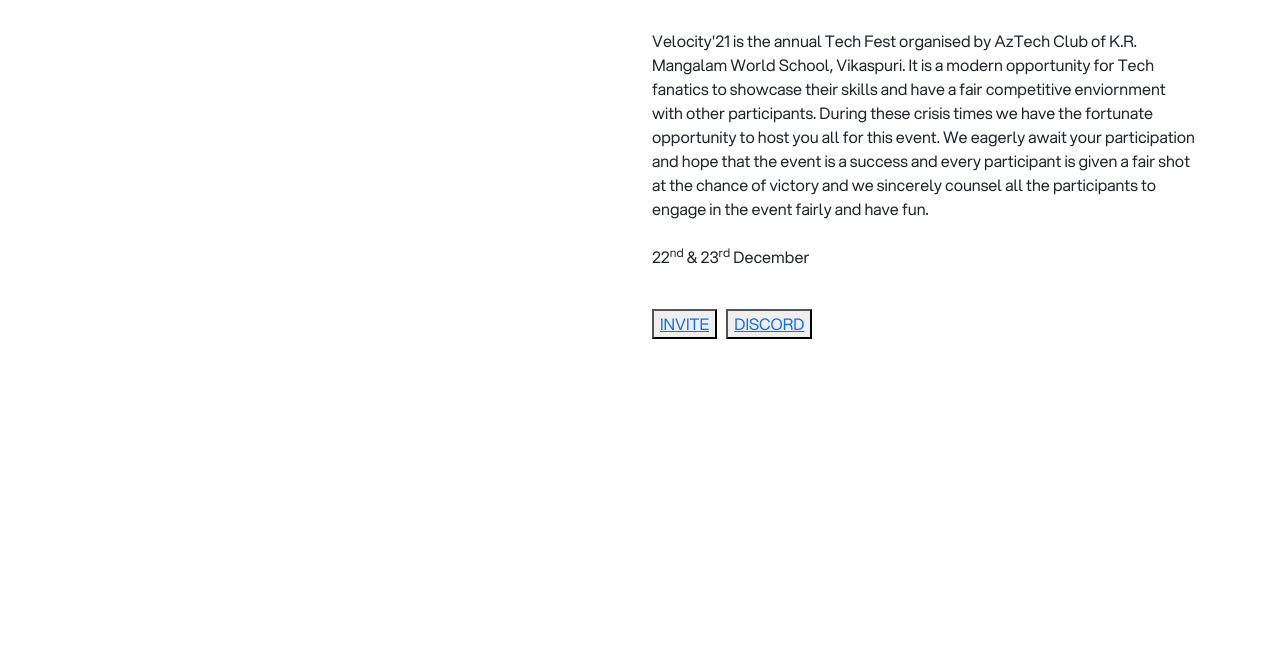
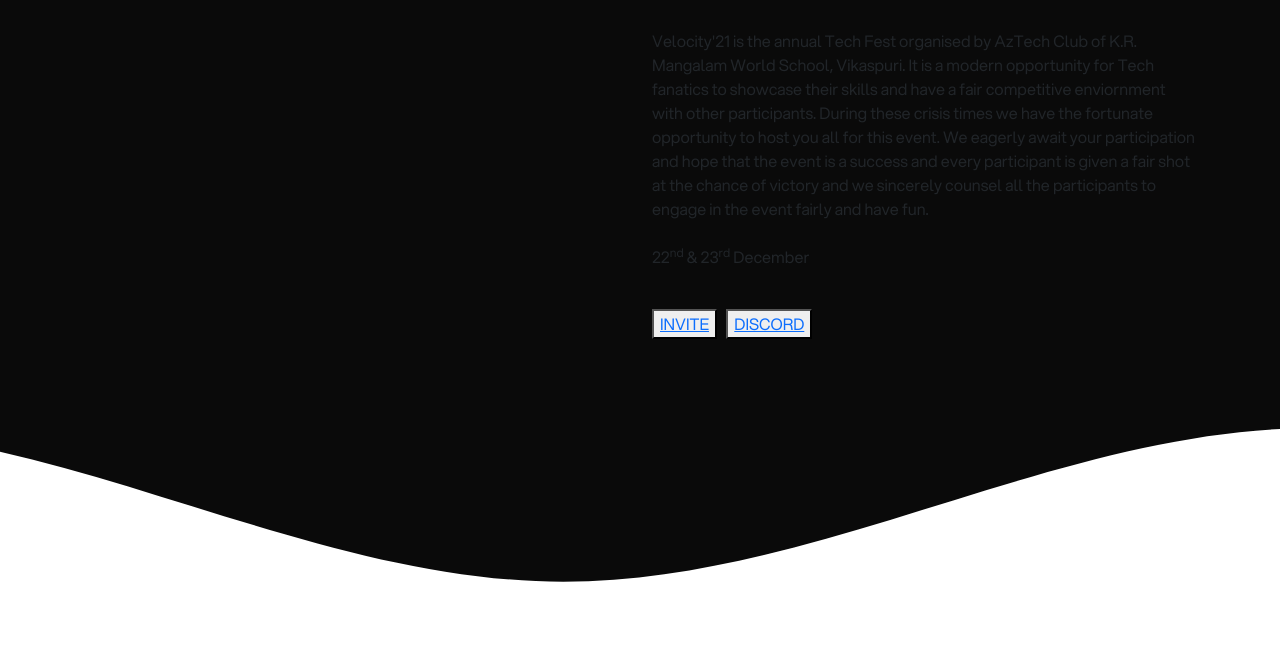
Before and after one commit to Kyna13/velocity-static, a plain HTML site: page index.html in a window 1280 px wide. Shown: the part 109-756 px from the top of the page. Drawn offline with nearby package versions, Linux system fonts and the light colour scheme; a web font is replaced by a local one.

Commit message:
Update navbar.css

```diff
--- a/navbar.css
+++ b/navbar.css
@@ -22,6 +22,7 @@
 
 body{
   font-family: 'Aspekta';
+  background: #0A0A0A;
 }
 
 nav{
```
